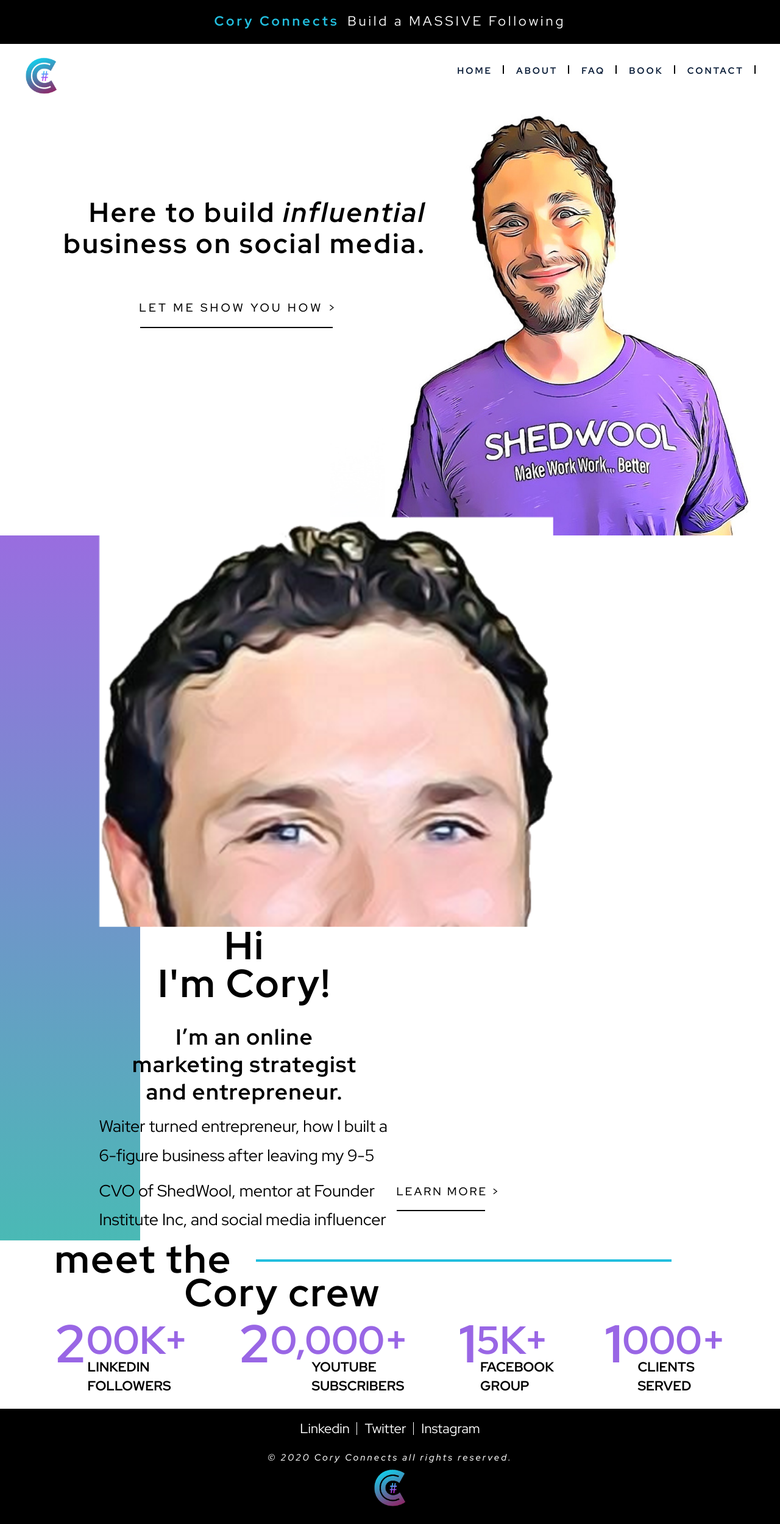
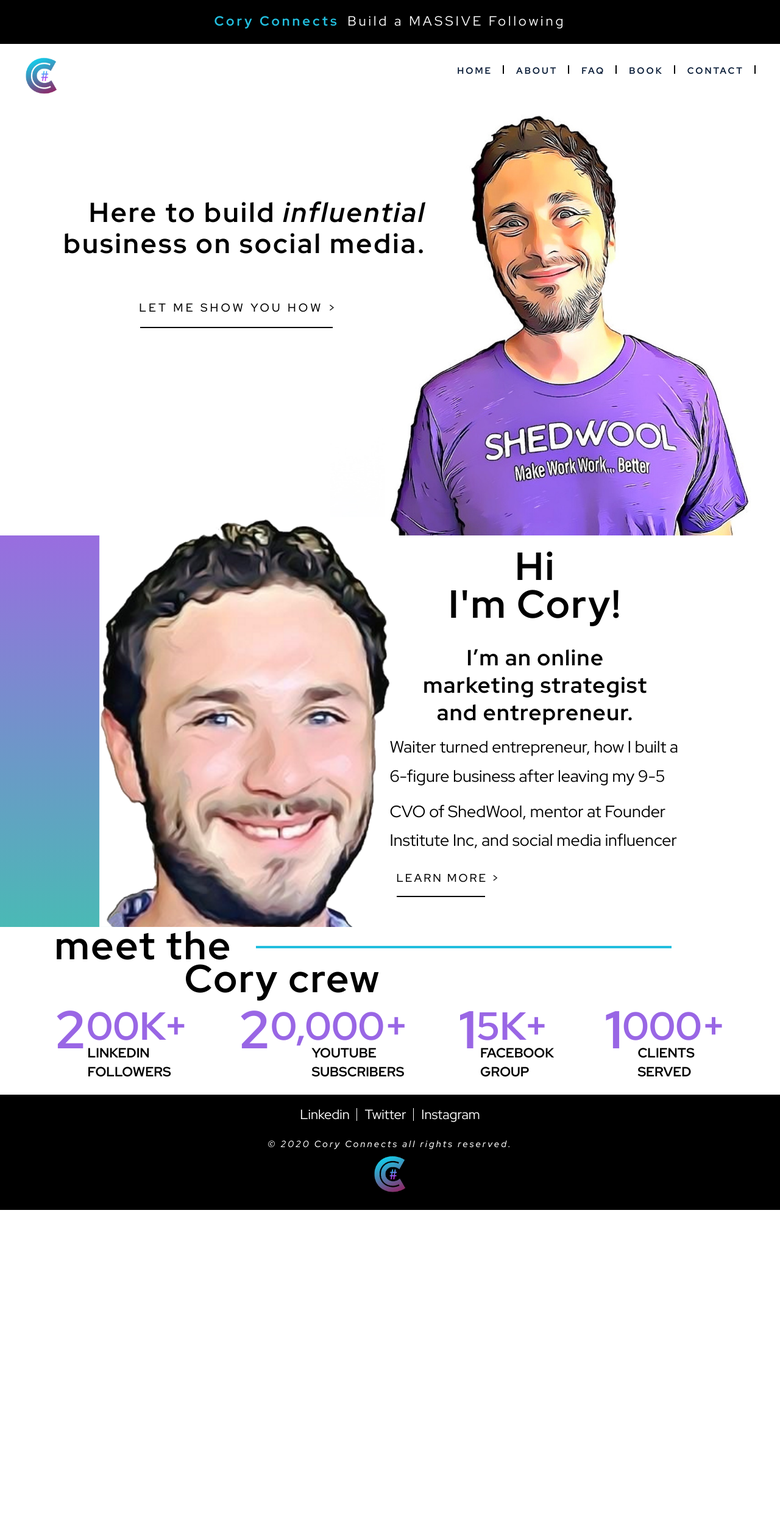
Before and after one commit to andreanthony/andreanthony.github.io, a Jekyll site: the page corypage.html, which Jekyll copies as it is, in a window 1280 px wide. Shown: the whole page at 61% size. Built offline with Jekyll 4.4.1, drawn with Linux system fonts in a browser that asks for light colours; after the commit the page ends 1984 px from its top, so only the background shows below that.

Commit message:
Update corypage.html

```diff
--- a/corypage.html
+++ b/corypage.html
@@ -72,7 +72,7 @@
         </div>
         <div class="section_02__left">
         	<div class="section_02__left_container">
-				<img src="https://andreanthony.github.io/cory.png">
+				<img src="https://andreanthony.github.io/cory1.png">
 			</div>
         </div>
         <div class="section_02__right">
```
